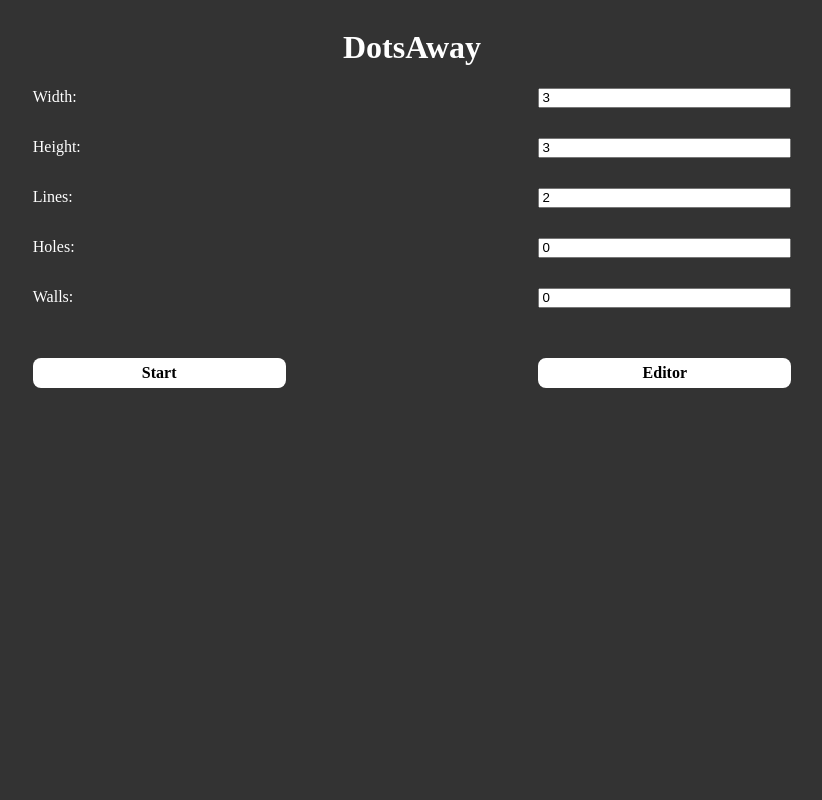
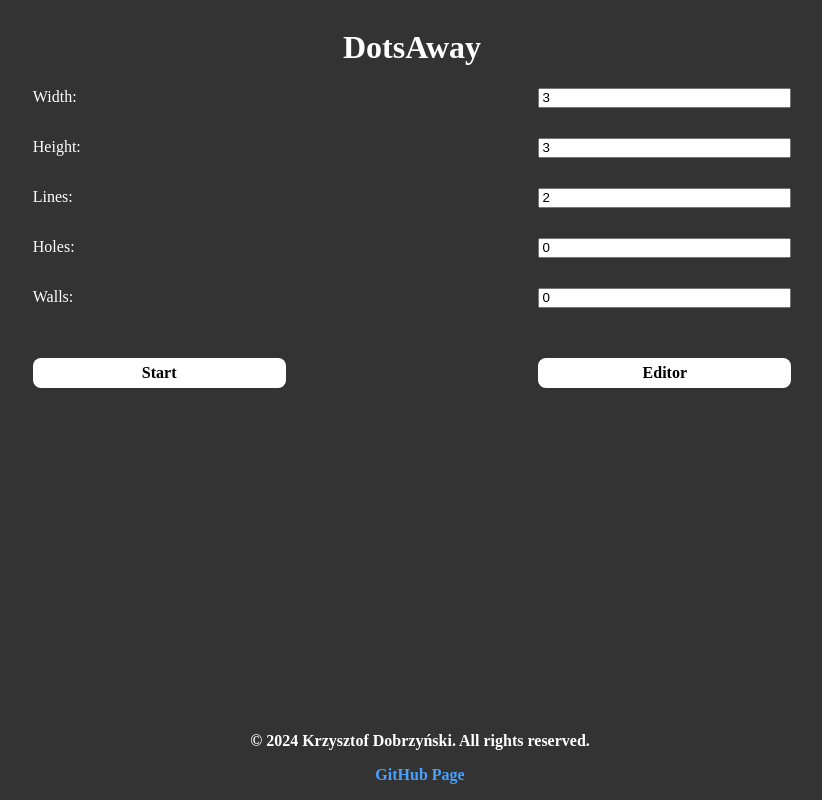
Before and after one commit to DotsAway/DotsAway, an Angular app: page /menu in a window 1280 px wide. Shown: the top 800 px of the page, without its empty margins (228-1050 px from the left). Built offline with nearby package versions, Linux system fonts and the light colour scheme.

Commit message:
+footer;

```diff
--- a/src/app/app.component.scss
+++ b/src/app/app.component.scss
@@ -15,5 +15,4 @@
 
 .website-footer {
     grid-area: footer;
-    justify-self: center;
 }
--- a/src/app/components/footer/footer.component.html
+++ b/src/app/components/footer/footer.component.html
@@ -1,3 +1,8 @@
-<div class="">
-    <p>footer works!</p>
-</div>
+<footer class="footer">
+    <p>&copy; 2024 Krzysztof Dobrzyński. All rights reserved.</p>
+    <p>
+        <a *ngIf="repoLink" [href]="repoLink" target="_blank" rel="noopener noreferrer">
+            GitHub Page
+        </a>
+    </p>
+</footer>
--- a/src/app/components/footer/footer.component.scss
+++ b/src/app/components/footer/footer.component.scss
@@ -0,0 +1,17 @@
+.footer {
+    text-align: center;
+    color: white;
+    position: fixed;
+    bottom: 0;
+    width: 100%;
+    font-weight: bold;
+}
+
+.footer a {
+    color: #48a1ff;
+    text-decoration: none;
+}
+
+.footer a:hover {
+    text-decoration: underline;
+}
--- a/src/app/components/footer/footer.component.ts
+++ b/src/app/components/footer/footer.component.ts
@@ -1,11 +1,13 @@
+import { CommonModule } from '@angular/common';
 import { Component } from '@angular/core';
 
 @Component({
   selector: 'dotsaway-footer',
   standalone: true,
-  imports: [],
+  imports: [CommonModule],
   templateUrl: './footer.component.html',
   styleUrl: './footer.component.scss'
 })
 export class FooterComponent {
+  protected repoLink: string = 'https://github.com/DotsAway/DotsAway';
 }
```
